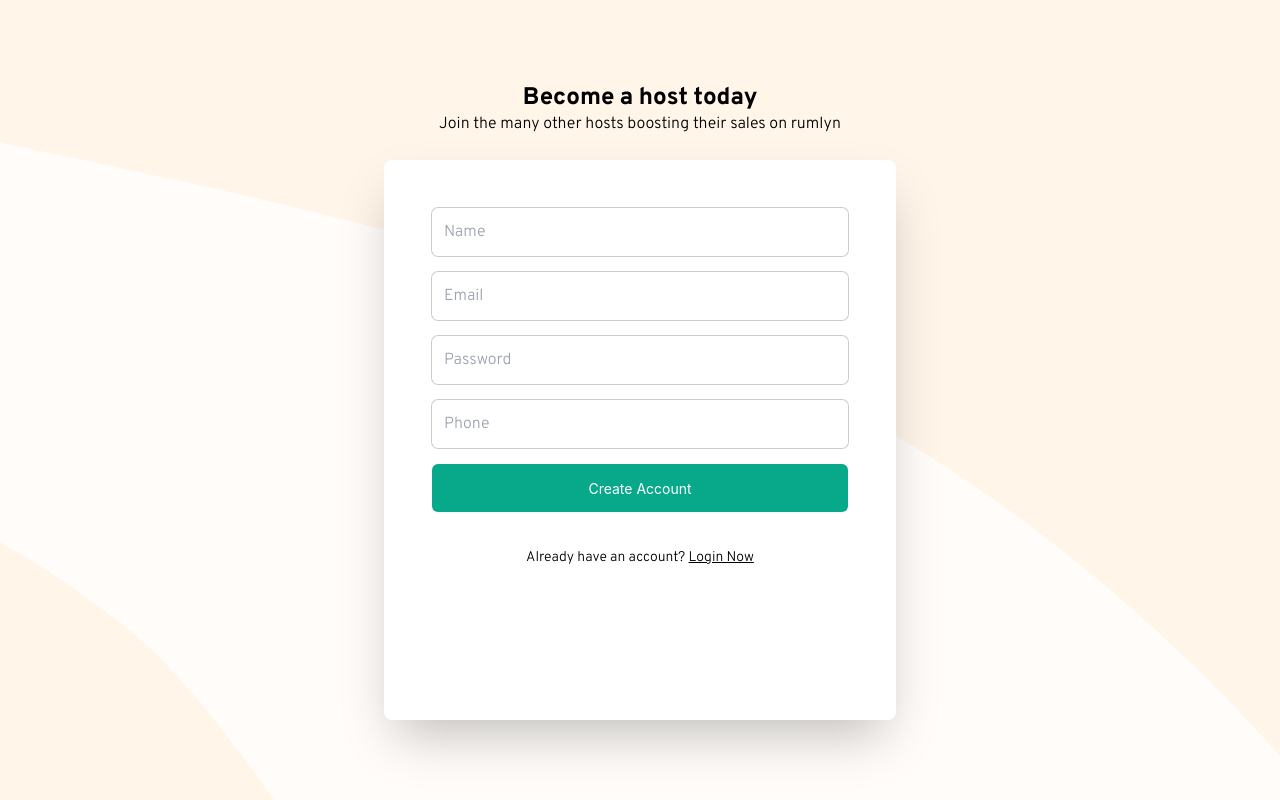
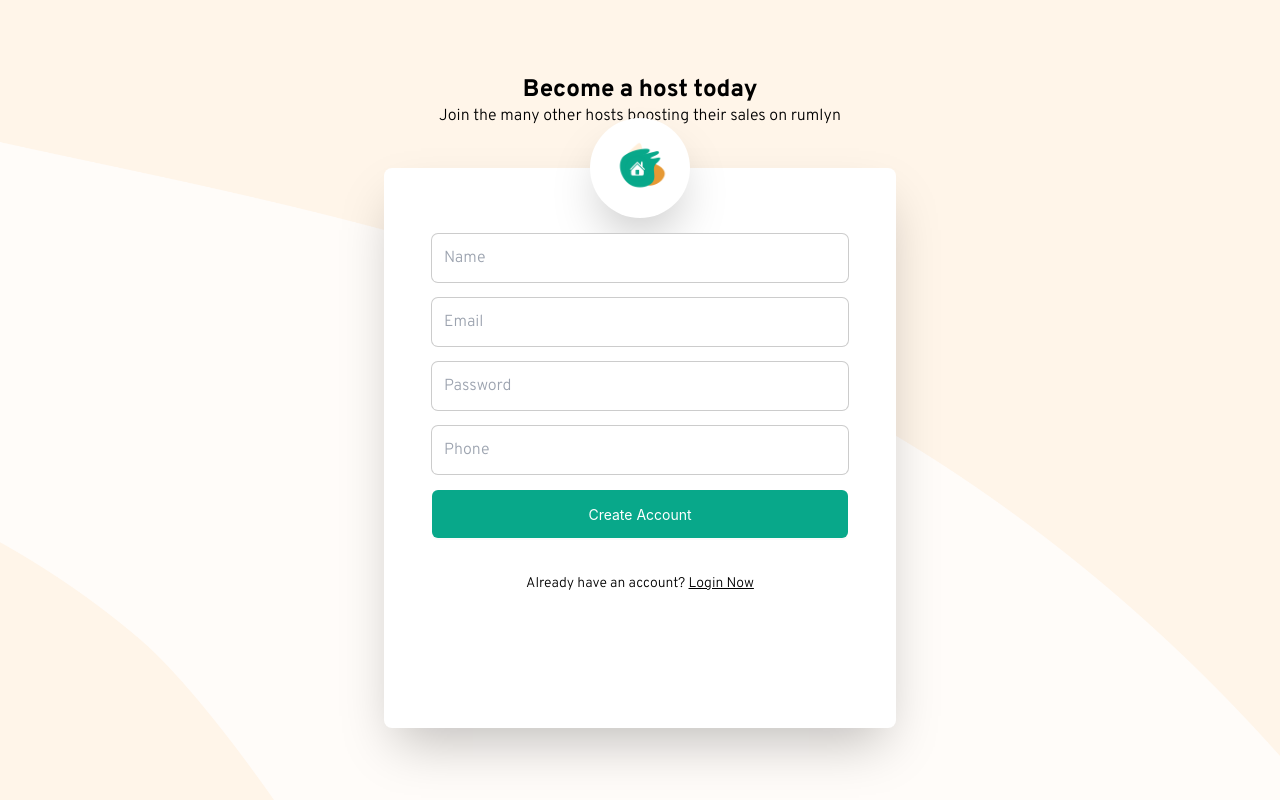
Before and after one commit to koffie99/rumlyn-host-rebuild, a Next.js app: page /screens/signup in a window 1280 px wide. Built offline with nearby package versions, Linux system fonts and the light colour scheme.

Commit message:
sign up page optimized

```diff
--- a/app/screens/signup/page.jsx
+++ b/app/screens/signup/page.jsx
@@ -47,11 +47,15 @@ const SignUp = () => {
             toast.error("Something went wrong, kindly try again")
           }
         })
-        .catch((error) => console.error(error))
+        .catch((error) => {
+          setLoading(false)
+          toast.error("Something went wrong, kindly try again")
+          console.error(error)
+        })
     } catch (err) {
       setLoading(false)
       toast.error("Something went wrong, kindly try again")
-      console.log(err)
+      console.error(err)
     }
   }
 
@@ -62,9 +66,23 @@ const SignUp = () => {
 
   return (
     <div className="min-h-screen signup-bg flex items-center flex-col justify-center">
-      <h2 className="text-2xl">Become a host today</h2>
-      <p>Join the many other hosts boosting their sales on rumlyn</p>
-      <div className="h-[70vh] bg-white rounded-lg shadow-2xl md:w-[40%] w-[90%] mt-6 md:p-12 p-5 flex flex-col gap-4">
+      <div className="text-center px-5 mb-4">
+        <h2 className="text-2xl">Become a host today</h2>
+        <p className="text-center">
+          Join the many other hosts boosting their sales on rumlyn
+        </p>
+      </div>
+      <div className="md:h-[70vh] h-fit md:py-0 pb-14 bg-white rounded-lg shadow-2xl md:w-[40%] w-[90%] mt-6 md:p-12 p-5 flex flex-col gap-4">
+        <div className="flex justify-center">
+          <Image
+            width={100}
+            height={100}
+            alt="login representation"
+            src="/images/styled-logo.png"
+            quality={100}
+            className="bg-white p-5 rounded-full shadow-2xl mt-[-50px]"
+          />
+        </div>
         <input
           type="text"
           placeholder="Name"
```
